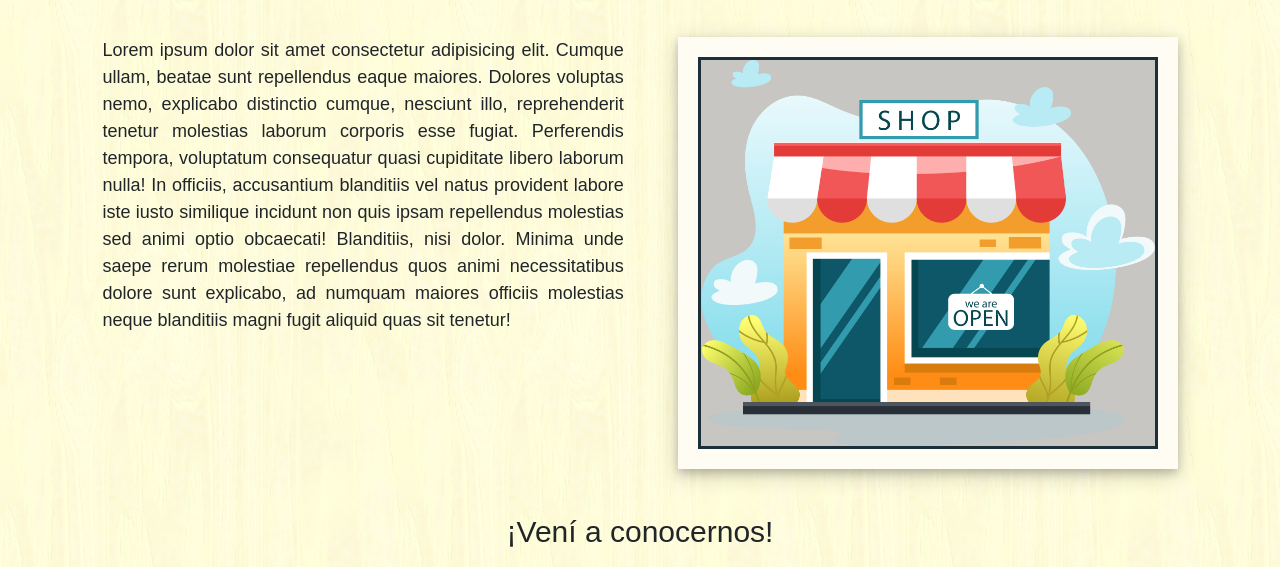
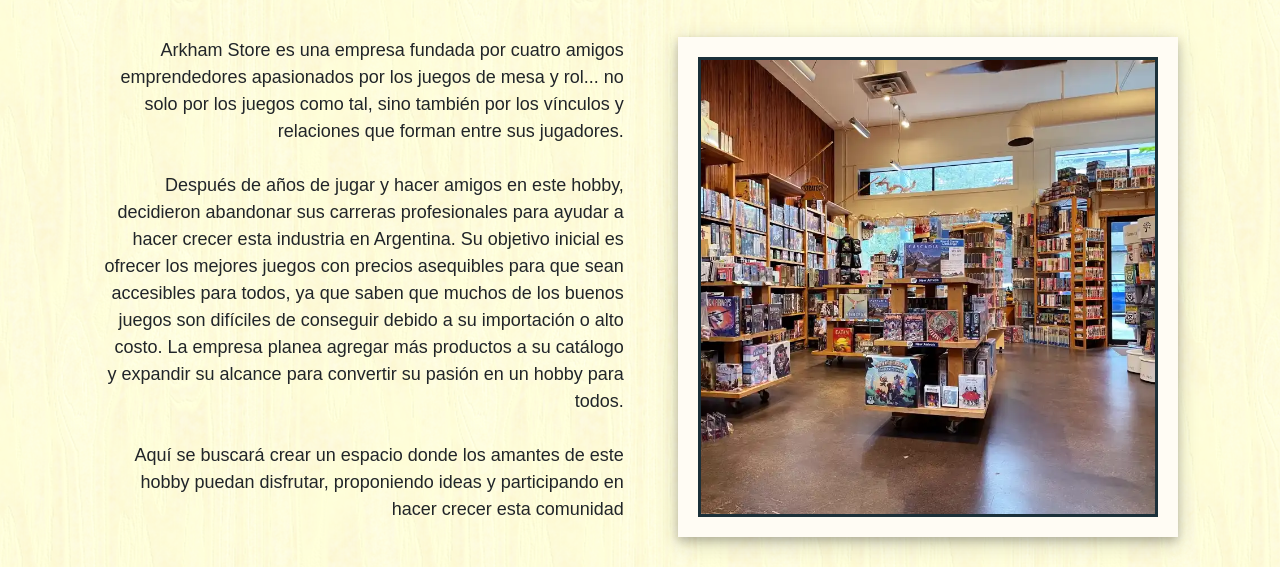
Before and after one commit to FacuCampos/DW-EntregaFinal-Campos, a website: page pages/nosotros.html in a window 1280 px wide. Shown: the part 221-788 px from the top of the page. Drawn offline with Linux system fonts and the light colour scheme; a web font is replaced by a local one.

Commit message:
Modifico el texto y la imagen de la página nosotros

```diff
--- a/pages/nosotros.html
+++ b/pages/nosotros.html
@@ -141,11 +141,9 @@
         <h1>Quienes somos</h1>
         <section class="mt-5 mt-lg-0 d-lg-flex">
             <div class="quienes-somos wow fadeInUp">
-                <p>Lorem ipsum dolor sit amet consectetur adipisicing elit. Cumque ullam, beatae sunt repellendus eaque maiores. Dolores voluptas nemo, explicabo distinctio cumque, nesciunt illo, reprehenderit tenetur molestias laborum corporis esse fugiat.
-                Perferendis tempora, voluptatum consequatur quasi cupiditate libero laborum nulla! In officiis, accusantium blanditiis vel natus provident labore iste iusto similique incidunt non quis ipsam repellendus molestias sed animi optio obcaecati!
-                Blanditiis, nisi dolor. Minima unde saepe rerum molestiae repellendus quos animi necessitatibus dolore sunt explicabo, ad numquam maiores officiis molestias neque blanditiis magni fugit aliquid quas sit tenetur!</p>
+                <p>Arkham Store es una empresa fundada por cuatro amigos emprendedores apasionados por los juegos de mesa y rol... no solo por los juegos como tal, sino también por los vínculos y relaciones que forman entre sus jugadores.<br><br>Después de años de jugar y hacer amigos en este hobby, decidieron abandonar sus carreras profesionales para ayudar a hacer crecer esta industria en Argentina. Su objetivo inicial es ofrecer los mejores juegos con precios asequibles para que sean accesibles para todos, ya que saben que muchos de los buenos juegos son difíciles de conseguir debido a su importación o alto costo. La empresa planea agregar más productos a su catálogo y expandir su alcance para convertir su pasión en un hobby para todos.<br><br>Aquí se buscará crear un espacio donde los amantes de este hobby puedan disfrutar, proponiendo ideas y participando en hacer crecer esta comunidad</p>
                 <div class="wow fadeInUp">
-                    <img src="../img/fotos/local.png" alt="foto del local" class="foto-local">
+                    <img src="../img/fotos/nosotros.webp" alt="foto del local" class="foto-local">
                 </div>
 
             </div>
--- a/scss/_commons.scss
+++ b/scss/_commons.scss
@@ -63,8 +63,7 @@ main{
 .quienes-somos{
     @include flex (column, start, center);
     p{
-        text-align: justify;
-        text-justify: inter-word;
+        text-align: center;
         width: 100%;
     }
     div{
@@ -474,7 +473,7 @@ main{
         @include flex (row, start, start);
         width: 100%;
         p{
-            text-justify: initial;
+            text-align: end;
             width: 50%;
             flex: 1;
         }
```
Also changed, not shown: css/style.css, img/fotos/nosotros.webp (added).
